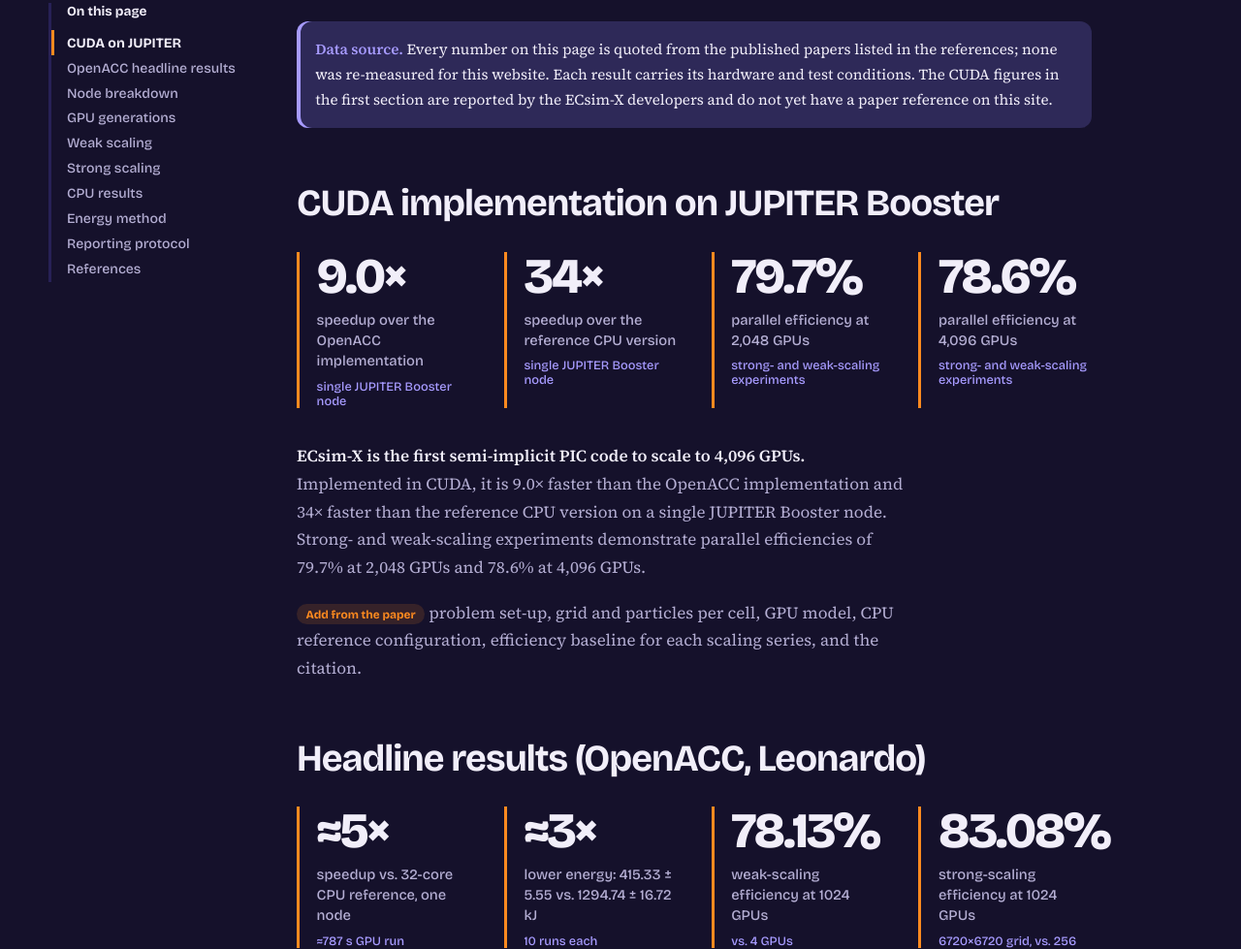
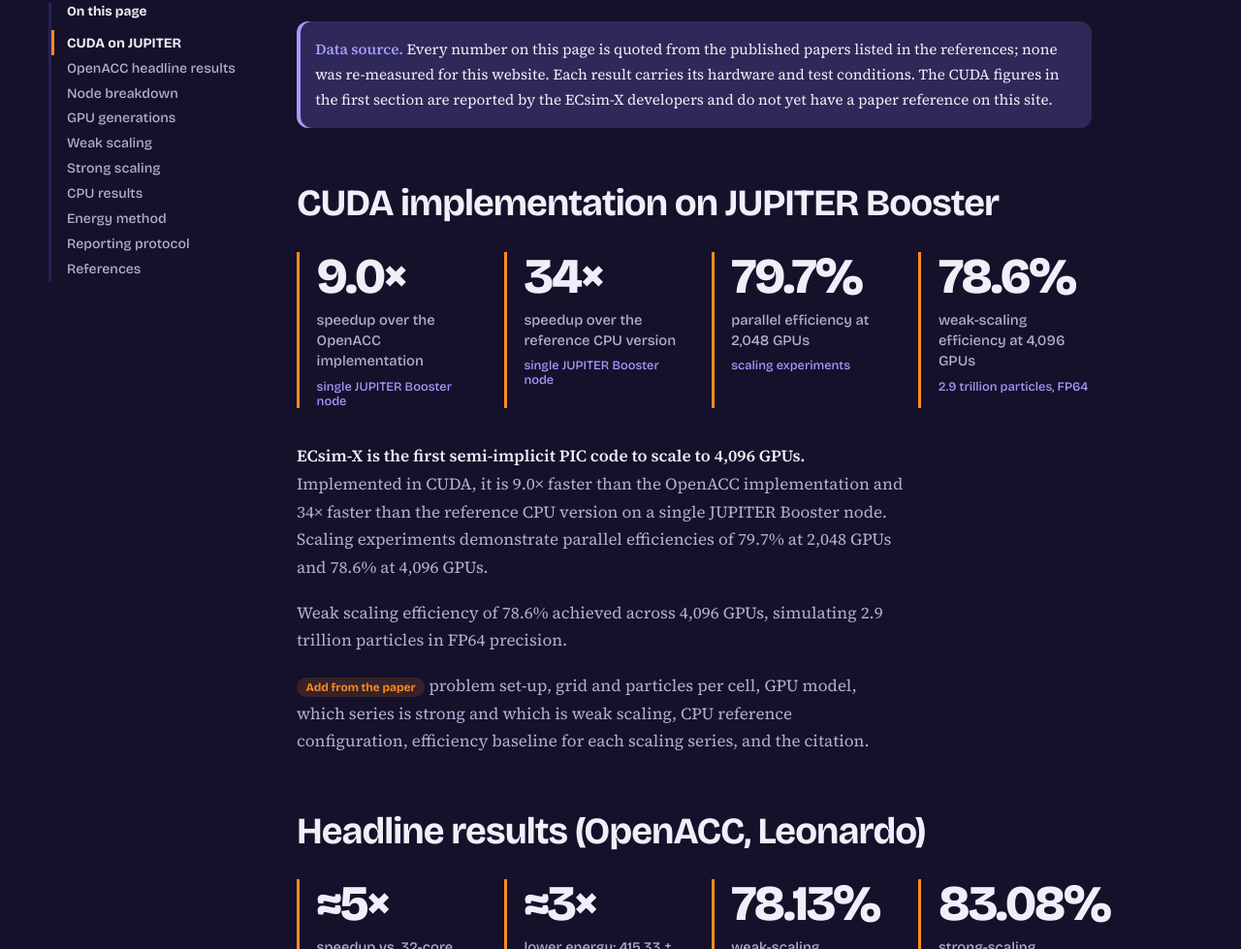
Before and after one commit to implicitPICcommunity/ecsimx.github.io, a plain HTML site: page benchmarks.html in a window 1280 px wide. Shown: the part 567-1546 px from the top of the page at 97% size. Drawn offline with nearby package versions, Linux system fonts and the light colour scheme.

Commit message:
State 78.6% as weak-scaling efficiency with 2.9 trillion particles (FP64)
Co-Authored-By: Claude Sonnet 5.5 <noreply@anthropic.com>
Claude-Session: https://claude.ai/code/session_01SmRpxesTTTchnRwuWSkVkR

```diff
--- a/assets/styles.css
+++ b/assets/styles.css
@@ -225,3 +225,5 @@ details.data{margin:1rem 0;background:var(--panel);border-radius:14px}details.da
   .page-layout{display:block;padding:0}.figure,.table-wrap,.metric,.step,.equation{break-inside:avoid}
   a{color:#000;text-decoration:none}.footer{background:#fff;padding-top:1rem}
 }
+
+.spot-fact{margin:1.4rem 0 0;padding-top:1.1rem;border-top:1px solid var(--line);font:600 1.02rem/1.45 var(--display);color:var(--text)}
--- a/benchmarks.html
+++ b/benchmarks.html
@@ -27,11 +27,12 @@
 <div class="metrics">
 <div class="metric"><b>9.0×</b><span>speedup over the OpenACC implementation</span><small>single JUPITER Booster node</small></div>
 <div class="metric"><b>34×</b><span>speedup over the reference CPU version</span><small>single JUPITER Booster node</small></div>
-<div class="metric"><b>79.7%</b><span>parallel efficiency at 2,048 GPUs</span><small>strong- and weak-scaling experiments</small></div>
-<div class="metric"><b>78.6%</b><span>parallel efficiency at 4,096 GPUs</span><small>strong- and weak-scaling experiments</small></div>
+<div class="metric"><b>79.7%</b><span>parallel efficiency at 2,048 GPUs</span><small>scaling experiments</small></div>
+<div class="metric"><b>78.6%</b><span>weak-scaling efficiency at 4,096 GPUs</span><small>2.9 trillion particles, FP64</small></div>
 </div>
-<p><strong>ECsim-X is the first semi-implicit PIC code to scale to 4,096 GPUs.</strong> Implemented in CUDA, it is 9.0× faster than the OpenACC implementation and 34× faster than the reference CPU version on a single JUPITER Booster node. Strong- and weak-scaling experiments demonstrate parallel efficiencies of 79.7% at 2,048 GPUs and 78.6% at 4,096 GPUs.</p>
-<p><span class="placeholder">Add from the paper</span> problem set-up, grid and particles per cell, GPU model, CPU reference configuration, efficiency baseline for each scaling series, and the citation.</p>
+<p><strong>ECsim-X is the first semi-implicit PIC code to scale to 4,096 GPUs.</strong> Implemented in CUDA, it is 9.0× faster than the OpenACC implementation and 34× faster than the reference CPU version on a single JUPITER Booster node. Scaling experiments demonstrate parallel efficiencies of 79.7% at 2,048 GPUs and 78.6% at 4,096 GPUs.</p>
+<p>Weak scaling efficiency of 78.6% achieved across 4,096 GPUs, simulating 2.9 trillion particles in FP64 precision.</p>
+<p><span class="placeholder">Add from the paper</span> problem set-up, grid and particles per cell, GPU model, which series is strong and which is weak scaling, CPU reference configuration, efficiency baseline for each scaling series, and the citation.</p>
 
 <h2 id="headline">Headline results (OpenACC, Leonardo)</h2>
 <div class="metrics">
```
Also changed, not shown: gpu-acceleration.html (+2 -2 lines), index.html (+3 -3 lines).
